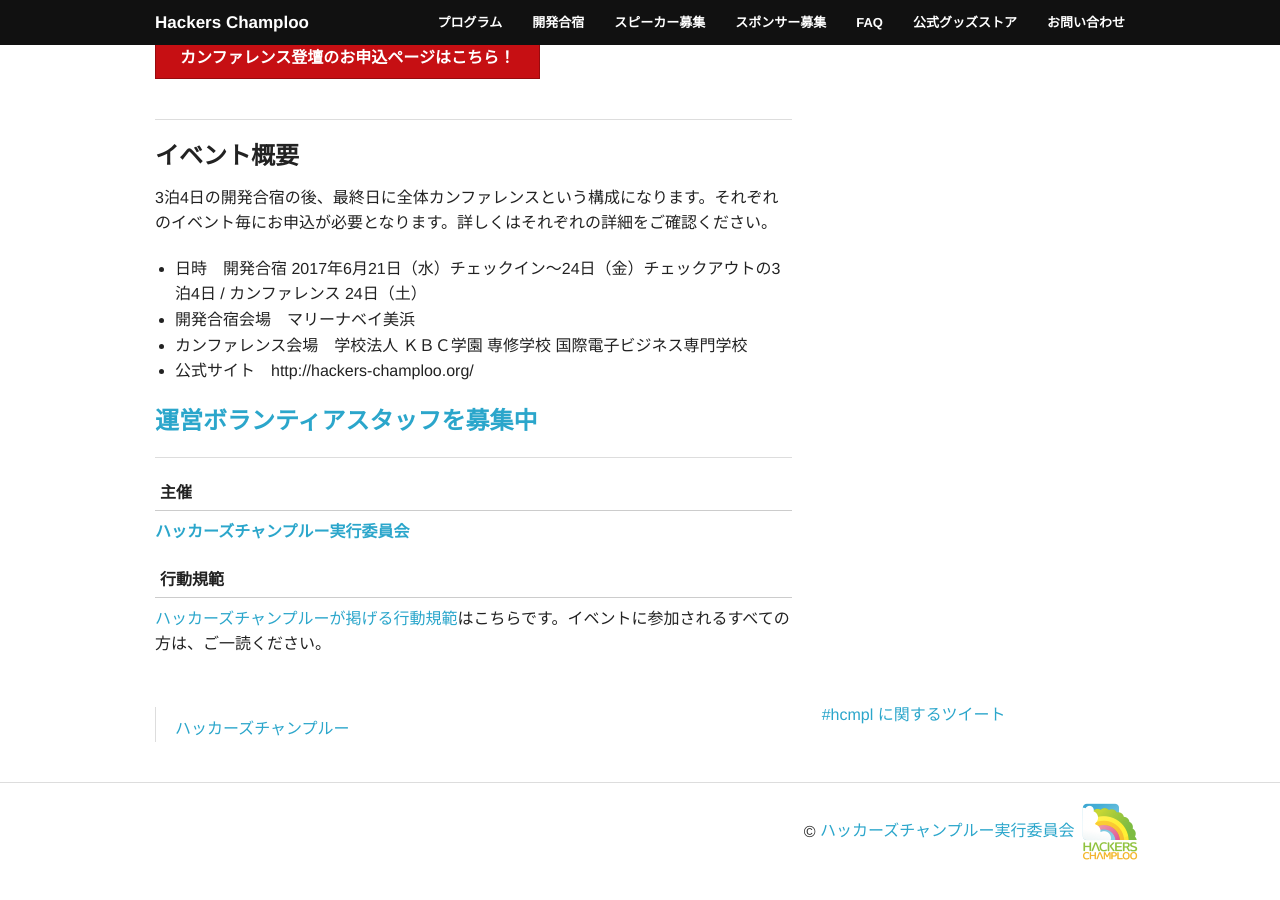
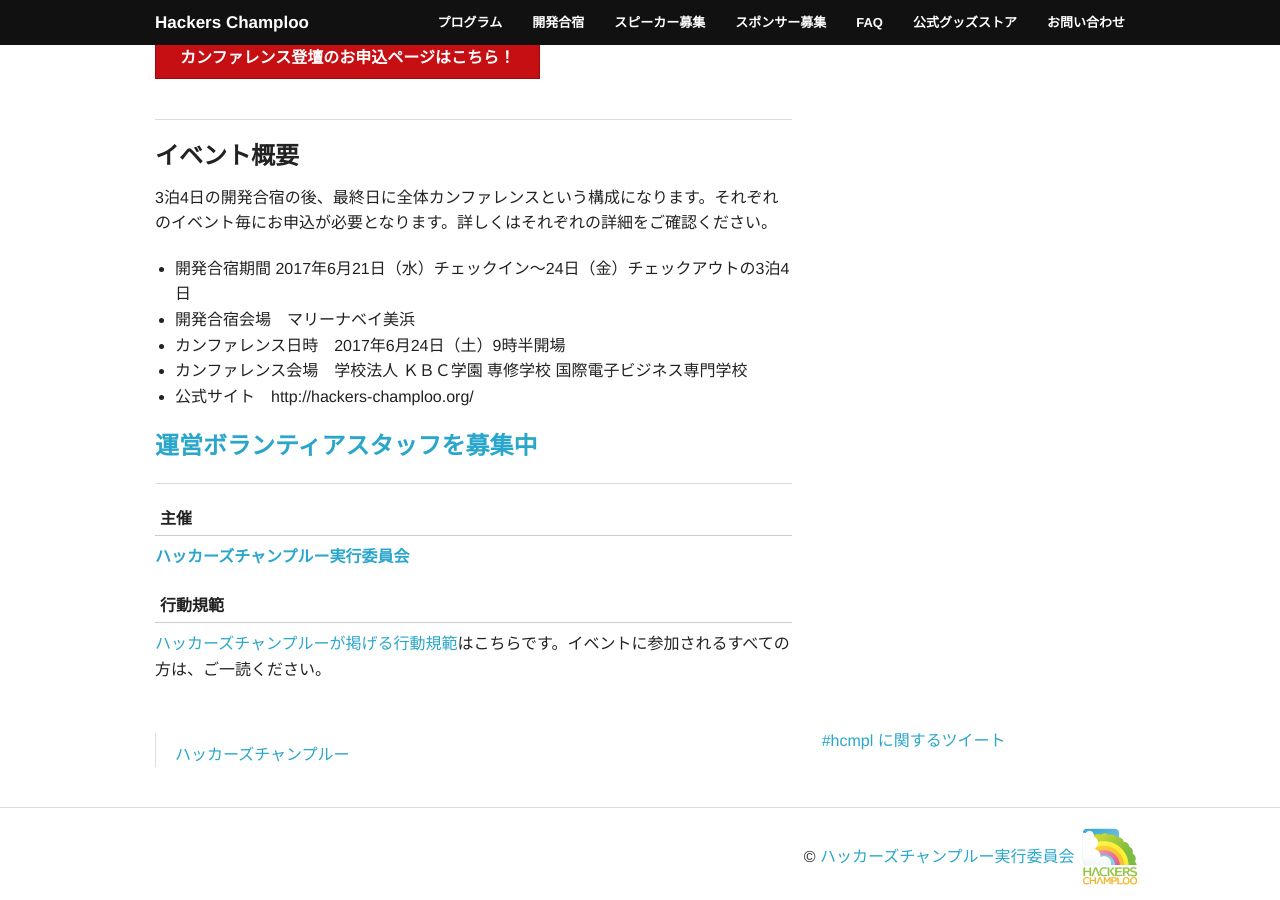
Before and after one commit to hackers-champloo/hackers-champloo.github.io, a Jekyll site: the page built from 2017/index.md, in a window 1280 px wide and 900 px high, scrolled down 780 px. Built offline with Jekyll 4.4.1, drawn with Linux system fonts in a browser that asks for light colours; nearby versions of some CDN libraries; comment, search, counter and statistics services are not loaded.

```diff
--- a/2017/index.md
+++ b/2017/index.md
@@ -49,8 +49,9 @@ supporters:
 
 3泊4日の開発合宿の後、最終日に全体カンファレンスという構成になります。それぞれのイベント毎にお申込が必要となります。詳しくはそれぞれの詳細をご確認ください。
 
-* 日時　開発合宿 2017年6月21日（水）チェックイン〜24日（金）チェックアウトの3泊4日 / カンファレンス 24日（土）
+* 開発合宿期間 2017年6月21日（水）チェックイン〜24日（金）チェックアウトの3泊4日
 * 開発合宿会場　マリーナベイ美浜
+* カンファレンス日時　2017年6月24日（土）9時半開場
 * カンファレンス会場　学校法人 ＫＢＣ学園 専修学校 国際電子ビジネス専門学校
 * 公式サイト　http://hackers-champloo.org/
 
```
